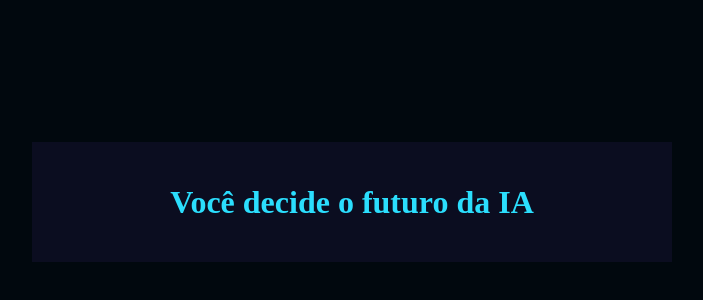
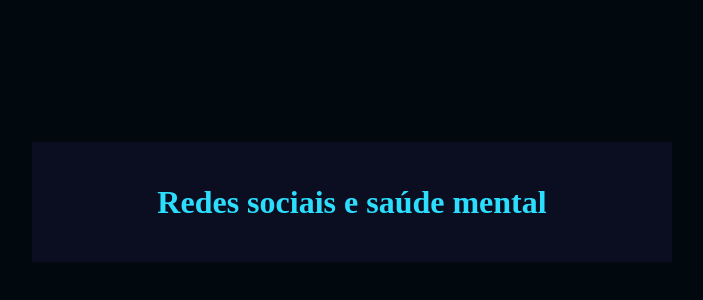
Before and after one commit to sabrinaaraujomoreira/influencias-das-redes-sociais, a plain HTML site: page index.html in a window 1280 px wide. Shown: the part 206-506 px from the top of the page, without its empty margins (288-991 px from the left). Drawn offline with Linux system fonts and the light colour scheme.

Commit message:
Update index.html

```diff
--- a/index.html
+++ b/index.html
@@ -4,11 +4,11 @@
     <meta charset="UTF-8">
     <meta name="viewport" content="width=device-width, initial-scale=1.0">
     <link rel="stylesheet" href="style.css">
-    <title>Você decide o futuro da IA</title>
+    <title>Redes sociais e saúde mental</title>
 </head>
 <body>
     <div class="caixa-principal">
-        <h1>Você decide o futuro da IA</h1>
+        <h1>Redes sociais e saúde mental</h1>
         <div class="caixa-perguntas"></div>
         <div class="caixa-alternativas"></div>
         <div class="caixa-resultado">
```
